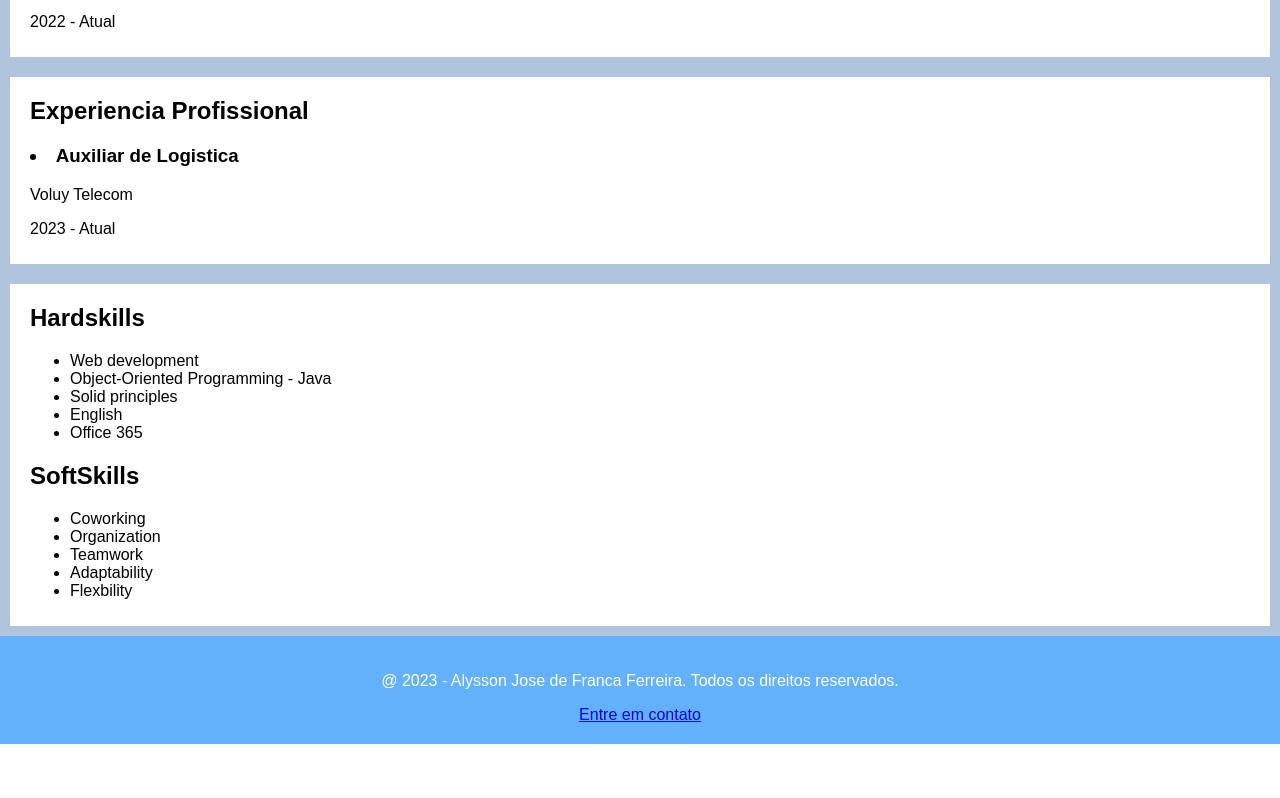
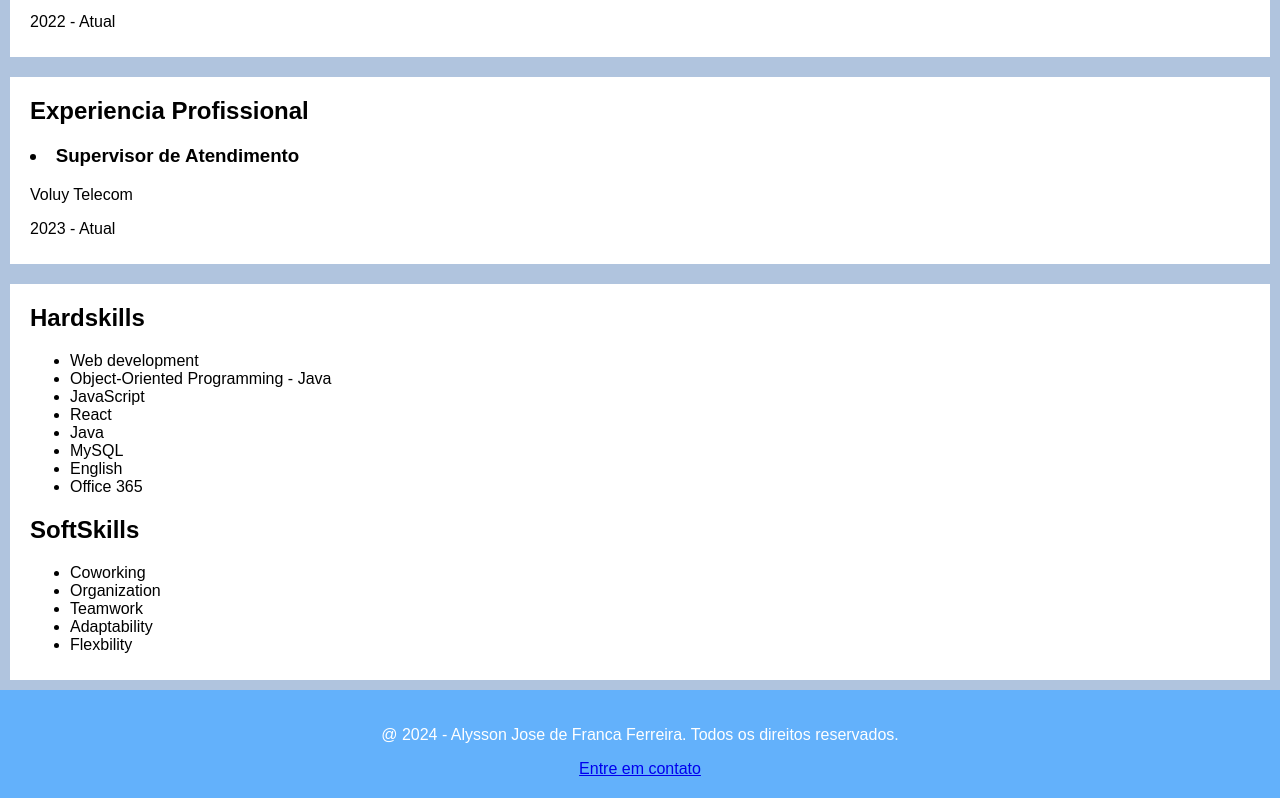
Before and after one commit to Alyssonjff/Alyssonjff.github.io, a plain HTML site: page curriculum.html in a window 1280 px wide. Shown: the part 327-1125 px from the top of the page. Before the commit the page ends 1071 px from the top, so only its background shows below. Drawn offline with Linux system fonts and the light colour scheme.

Commit message:
Update curriculum.html

```diff
--- a/curriculum.html
+++ b/curriculum.html
@@ -31,7 +31,7 @@
                 Experiencia Profissional
             </h2>
             <div class="itens">
-                <h3><li>Auxiliar de Logistica</li></h3>
+                <h3><li>Supervisor de Atendimento</li></h3>
                 <p>Voluy Telecom</p>
                 <p>2023 - Atual</p>
             </div>
@@ -44,7 +44,10 @@
                 <ul>
                     <li>Web development</li>
                     <li>Object-Oriented Programming - Java</li>
-                    <li>Solid principles</li>
+                    <li>JavaScript</li>
+                    <li>React</li>
+                    <li>Java</li>
+                    <li>MySQL</li>
                     <li>English</li>
                     <li>Office 365</li>
                 </ul>
@@ -64,7 +67,7 @@
         </section>
     </body>
     <footer>
-        <p>@ 2023 - Alysson Jose de Franca Ferreira. Todos os direitos reservados.</p>
+        <p>@ 2024 - Alysson Jose de Franca Ferreira. Todos os direitos reservados.</p>
         <div>
             <a href="Contato.html">Entre em contato</a>
         </div>
```
